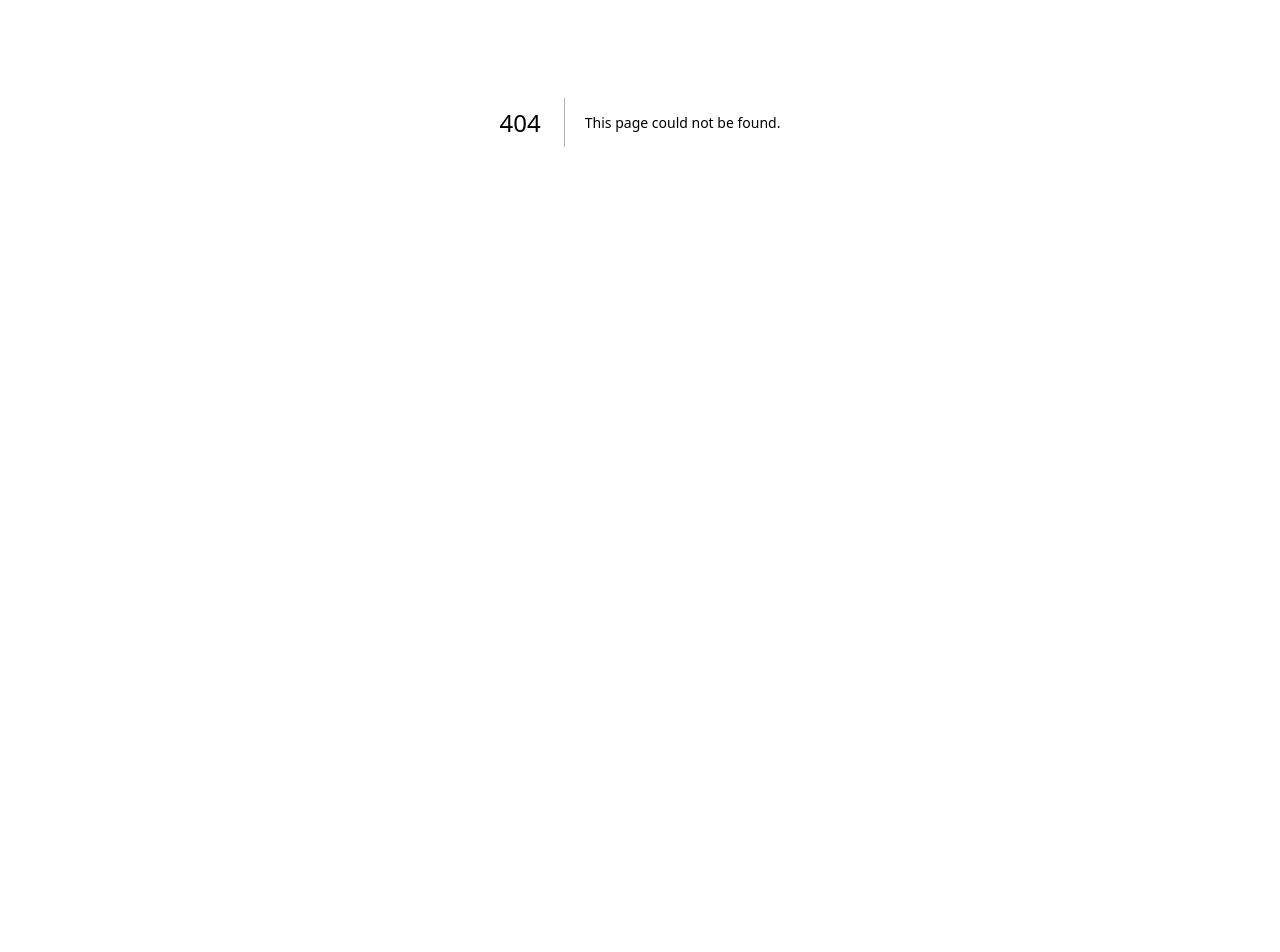
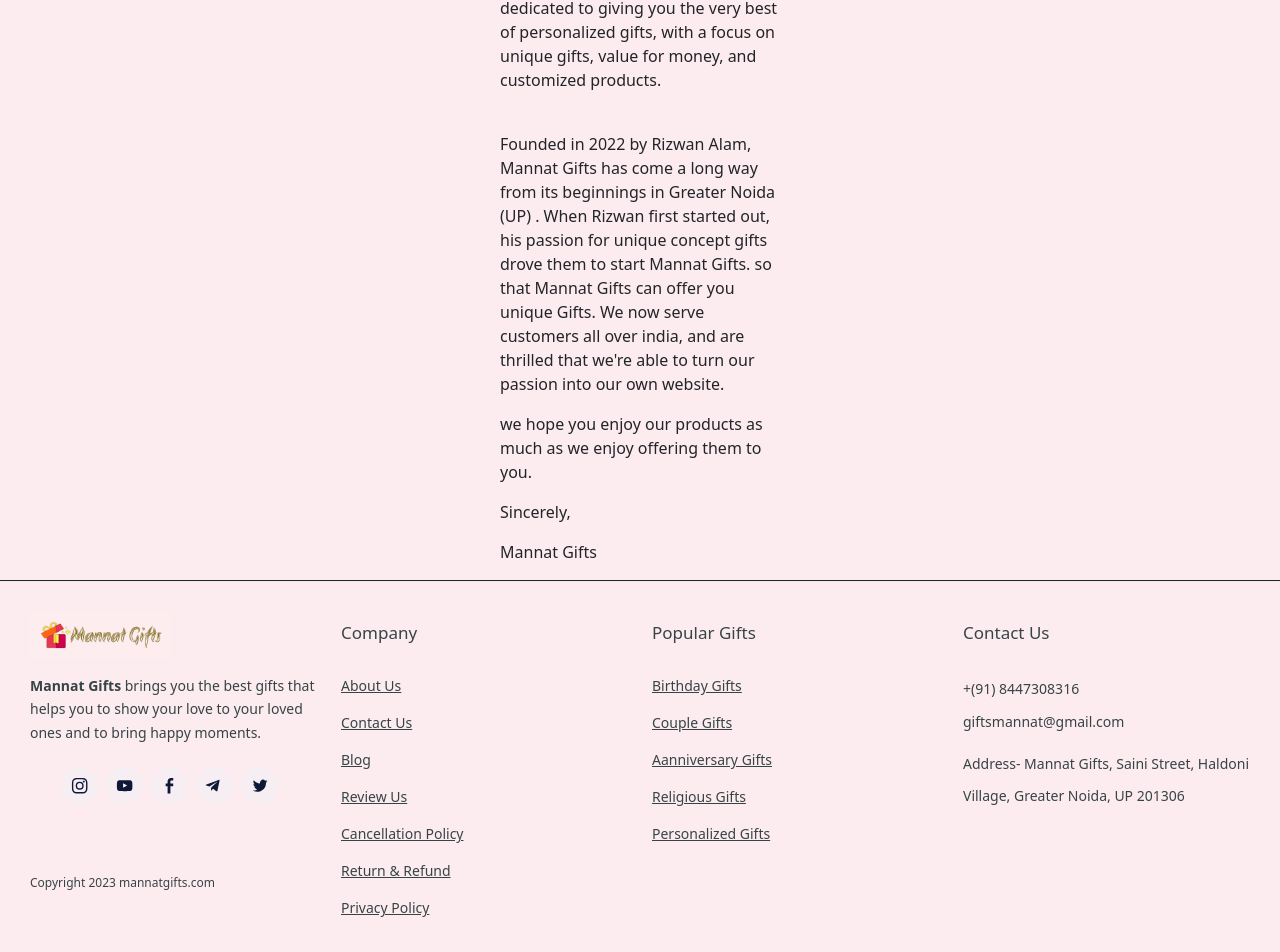
Before and after one commit to mdrizwanalam/mannat-gifts, a Next.js app: page /about-us in a window 1280 px wide. Before the commit this address had no page. Shown: the part 278-1230 px from the top of the page. Before the commit the page ends 800 px from the top, so only its background shows below. Built offline with nearby package versions, Linux system fonts and the light colour scheme.

Commit message:
about-us page,

```diff
--- a/components/common/Footer.jsx
+++ b/components/common/Footer.jsx
@@ -1,15 +1,15 @@
 import Image from "next/image";
 import React, { Fragment } from "react";
-import mgLogo from "../../public/icons/mg-logo.png"
-import instaLogo from "../../public/icons/insta.svg"
-import ytLogo from "../../public/icons/yt.svg"
-import fb from "../../public/icons/fb.svg"
-import twLogo from "../../public/icons/tw.svg"
-import tgLogo from "../../public/icons/telegram.svg"
-
+import mgLogo from "../../public/icons/mg-logo.png";
+import instaLogo from "../../public/icons/insta.svg";
+import ytLogo from "../../public/icons/yt.svg";
+import fb from "../../public/icons/fb.svg";
+import twLogo from "../../public/icons/tw.svg";
+import tgLogo from "../../public/icons/telegram.svg";
 
 const Footer = () => {
   return (
+    <div className="footer_wrapper">
       <footer className="footer">
         <div className="custom_container">
           <div className="row align-items-baseline">
@@ -18,13 +18,51 @@
                 <figure className="footer_logo">
                   <Image src={mgLogo} alt="Footer_logo" className="img-fluid" />
                 </figure>
-                    <p><b>Mannat Gifts</b> brings you the best gifts that helps you to show your love to your loved ones and to bring happy moments.</p>
+                <p>
+                  <b>Mannat Gifts</b> brings you the best gifts that helps you
+                  to show your love to your loved ones and to bring happy
+                  moments.
+                </p>
                 <ul type="none" className="social_icons">
-                        <li><a href="https://www.instagram.com/mannat.gifts/" target="_blank"><Image src={instaLogo} alt="insta" className="img-fluid" /></a></li>
-                        <li><a href="https://youtube.com/@mannatgifts" target="_blank"><Image src={ytLogo} alt="yt" className="img-fluid" /></a></li>
-                        <li><a href="https://www.facebook.com/giftsmannat/" target="_blank"><Image src={fb} alt="fb" className="img-fluid" /></a></li>
-                        <li><a href="#" target="_blank"><Image src={tgLogo} alt="telegram" className="img-fluid" /></a></li>
-                        <li><a href="#" target="_blank"><Image src={twLogo} alt="twitter" className="img-fluid" /></a></li>
+                  <li>
+                    <a
+                      href="https://www.instagram.com/mannat.gifts/"
+                      target="_blank"
+                    >
+                      <Image
+                        src={instaLogo}
+                        alt="insta"
+                        className="img-fluid"
+                      />
+                    </a>
+                  </li>
+                  <li>
+                    <a href="https://youtube.com/@mannatgifts" target="_blank">
+                      <Image src={ytLogo} alt="yt" className="img-fluid" />
+                    </a>
+                  </li>
+                  <li>
+                    <a
+                      href="https://www.facebook.com/giftsmannat/"
+                      target="_blank"
+                    >
+                      <Image src={fb} alt="fb" className="img-fluid" />
+                    </a>
+                  </li>
+                  <li>
+                    <a href="#" target="_blank">
+                      <Image
+                        src={tgLogo}
+                        alt="telegram"
+                        className="img-fluid"
+                      />
+                    </a>
+                  </li>
+                  <li>
+                    <a href="#" target="_blank">
+                      <Image src={twLogo} alt="twitter" className="img-fluid" />
+                    </a>
+                  </li>
                 </ul>
                 <p className="copright_text">Copyright 2023 mannatgifts.com</p>
               </aside>
@@ -33,34 +71,64 @@
               <aside className="footer_widget">
                 <h4>Company</h4>
                 <ul type="none" className="social_links">
-            <li><a href="javascript:;">About Us</a></li>
-            <li><a href="javascript:;" >Contact Us</a></li>
-            <li><a href="javascript:;" >blog</a></li>
-            <li><a href="javascript:;" >Review Us</a></li>
-            <li><a href="javascript:;" >Cancellation Policy</a></li>
-            <li><a href="javascript:;" >Return & Refund</a></li>
-            <li><a href="javascript:;" >privacy policy</a></li>
+                  <li>
+                    <a href="/about-us">About Us</a>
+                  </li>
+                  <li>
+                    <a href="#">Contact Us</a>
+                  </li>
+                  <li>
+                    <a href="#">blog</a>
+                  </li>
+                  <li>
+                    <a href="#">Review Us</a>
+                  </li>
+                  <li>
+                    <a href="#">Cancellation Policy</a>
+                  </li>
+                  <li>
+                    <a href="#">Return & Refund</a>
+                  </li>
+                  <li>
+                    <a href="#">privacy policy</a>
+                  </li>
                 </ul>
               </aside>
-
             </div>
             <div className="col-lg-3 col-md-6 col-sm-6 col-xs-12">
               <aside className="footer_widget">
                 <h4>Popular Gifts</h4>
                 <ul type="none" className="social_links">
-                         <li><a href="javascript:;">Birthday Gifts</a></li>
-                        <li><a href="javascript:;">Couple Gifts</a></li>
-                        <li><a href="javascript:;">Aanniversary Gifts</a></li>
-                        <li><a href="javascript:;">Religious Gifts</a></li>
-                        <li><a href="javascript:;">Personalized Gifts</a></li>
+                  <li>
+                    <a href="#">Birthday Gifts</a>
+                  </li>
+                  <li>
+                    <a href="#">Couple Gifts</a>
+                  </li>
+                  <li>
+                    <a href="#">Aanniversary Gifts</a>
+                  </li>
+                  <li>
+                    <a href="#">Religious Gifts</a>
+                  </li>
+                  <li>
+                    <a href="#">Personalized Gifts</a>
+                  </li>
                 </ul>
               </aside>
             </div>
             <div className="col-lg-3 col-md-6 col-sm-6 col-xs-12">
               <aside className="footer_widget">
                 <h4>Contact Us</h4>
-                    <h5>+(91) 8447308316<br/>giftsmannat@gmail.com</h5>
-                    <h5>Address- Mannat Gifts, Saini Street, Haldoni Village, Greater Noida, UP 201306</h5>
+                <h5>
+                  +(91) 8447308316
+                  <br />
+                  giftsmannat@gmail.com
+                </h5>
+                <h5>
+                  Address- Mannat Gifts, Saini Street, Haldoni Village, Greater
+                  Noida, UP 201306
+                </h5>
               </aside>
               {/* <div className="download_app">
                     <h4>Download the App</h4>
@@ -76,8 +144,8 @@
             </div>
           </div>
         </div>
-
       </footer>
+    </div>
   );
 };
 
--- a/components/common/Header.jsx
+++ b/components/common/Header.jsx
@@ -6,7 +6,7 @@
 
 const Header = () => {
   return (
-    <Fragment>
+    <div className="header_Wrapper">
       <header>
         <div className="header_container">
           <div className="logo_block block">
@@ -58,7 +58,7 @@
           </div>
         </div>
       </header>
-    </Fragment>
+    </div>
   );
 };
 
--- a/pages/_document.js
+++ b/pages/_document.js
@@ -6,8 +6,7 @@
       <Head>
         <link rel="icon" href="%PUBLIC_URL%/favicon.ico" />
         <meta name="theme-color" content="#000000" />
-        <meta
-          name="description"
+        <meta name="description"
           content="Mannat Gifts Helps You To Complete Your Wish(Mannat) To Make Your Loves Ones Happy By Giving Them Some Beautiful Gifts"
         />
         <link rel="apple-touch-icon" href="%PUBLIC_URL%/logo192.png" />
--- /dev/null
+++ b/pages/about-us.js
@@ -0,0 +1,35 @@
+import { Fragment } from "react";
+import Header from "../components/common/Header";
+import Footer from "../components/common/Footer";
+
+export default function AboutUs() {
+  return (
+    <div className="main_wrapper">
+      <Header />
+      <div className="about_us_wrapper">
+        <h1>About Mannat Gifts</h1>
+        <p>
+          Welcome to Mannat Gifts, your number one source for Gifting. We're
+          dedicated to giving you the very best of personalized gifts, with a
+          focus on unique gifts, value for money, and customized products.
+        </p>
+        <br />
+        <p>
+          Founded in 2022 by Rizwan Alam, Mannat Gifts has come a long way from
+          its beginnings in Greater Noida (UP) . When Rizwan first started out,
+          his passion for unique concept gifts drove them to start Mannat Gifts.
+          so that Mannat Gifts can offer you unique Gifts. We now serve
+          customers all over india, and are thrilled that we're able to turn our
+          passion into our own website.
+        </p>
+        <p>
+          we hope you enjoy our products as much as we enjoy offering them to
+          you.
+        </p>
+        <p>Sincerely,</p>
+        <p>Mannat Gifts</p>
+      </div>
+      <Footer />
+    </div>
+  );
+}
--- a/public/index.html
+++ b/public/index.html
@@ -7,7 +7,7 @@
     <meta name="theme-color" content="#000000" />
     <meta
       name="description"
-      content="Web site created using create-react-app"
+      content="Mannat Gifts Helps You To Complete Your Wish(Mannat) To Make Your Loves Ones Happy By Giving Them Some Beautiful Gifts"
     />
     <link rel="apple-touch-icon" href="%PUBLIC_URL%/logo192.png" />
     <!--
--- a/styles/globals.responsive.scss
+++ b/styles/globals.responsive.scss
@@ -1,5 +1,5 @@
 @media only screen and (max-width: 400px) {
-  .home_page_wrapper {
+  .main_wrapper {
     .header_Wrapper {
       .header_container {
         display: flex;
@@ -33,5 +33,8 @@
         }
       }
     }
+    .about_us_wrapper {
+      padding: 10px;
+    }
   }
 }
--- a/styles/globals.scss
+++ b/styles/globals.scss
@@ -12,22 +12,25 @@
   margin: 0 auto;
   padding: 0 30px;
 }
-.horizontal_line{
+.horizontal_line {
   margin: 0;
   padding: 0;
 }
 
-.caraousel_image{
+.caraousel_image {
   width: 100%;
   height: auto;
+  max-height: 600px;
 }
 
-.home_page_wrapper {
+.main_wrapper {
   height: 100%;
   margin: 0;
   padding: 0;
-  background-color: #fdecef;
+  background-color: #fff;
   .header_Wrapper {
+    border-bottom: 1px solid;
+    background-color: #fdecef;
     .header_container {
       padding: 0 50px;
       justify-content: space-between;
@@ -35,8 +38,8 @@
       height: auto;
       align-items: center;
       flex-wrap: wrap;
-      .logo_block{
-        .mannat_logo{
+      .logo_block {
+        .mannat_logo {
           cursor: pointer;
         }
       }
@@ -63,10 +66,11 @@
     }
   }
   .home_Wrapper {
+    background-color: #fdecef;
     padding-bottom: 20px;
     padding-top: 10px;
-    .caraousel_wrapper{
-      padding: 20px 0;
+    .caraousel_wrapper {
+      padding-bottom: 10px;
     }
     .product_list_wrapper {
       display: flex;
@@ -107,10 +111,11 @@
     //   cursor: pointer;
     // }
   }
-  // ===========Footer ========================
   .footer_wrapper {
+    border-top: 1px solid;
+    background-color: #fdecef;
     .footer {
-      background: rgb(255, 255, 255);
+      // background: rgb(255, 255, 255);
       background-size: cover;
       background-repeat: no-repeat;
       background-position: center;
@@ -198,5 +203,16 @@
       // }
     }
   }
-  // ===========Footer ========================
+  .about_us_wrapper {
+    background-color: #fdecef;
+    text-align: center;
+    display: grid;
+    padding: 0 500px;
+    h1 {
+      padding: 20px 0;
+    }
+    p {
+      text-align: left;
+    }
+  }
 }
```
Also changed, not shown: components/Home/Home.jsx (+17 -8 lines), pages/index.js (+6 -12 lines), public/manifest.json, styles/Header.module.scss (deleted), styles/Home.module.scss (added). Lines whose indentation alone changed are shown as unchanged.
